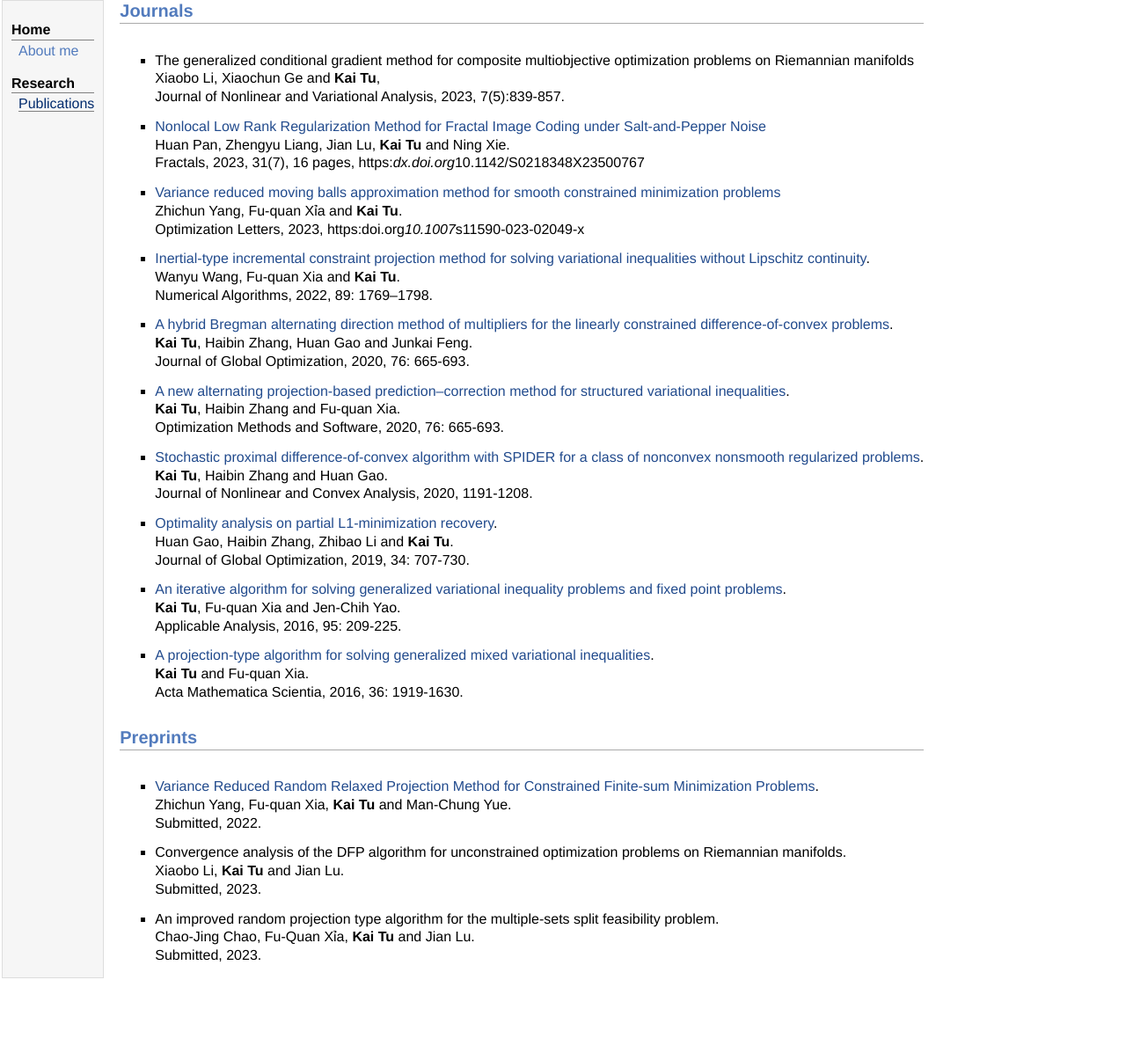
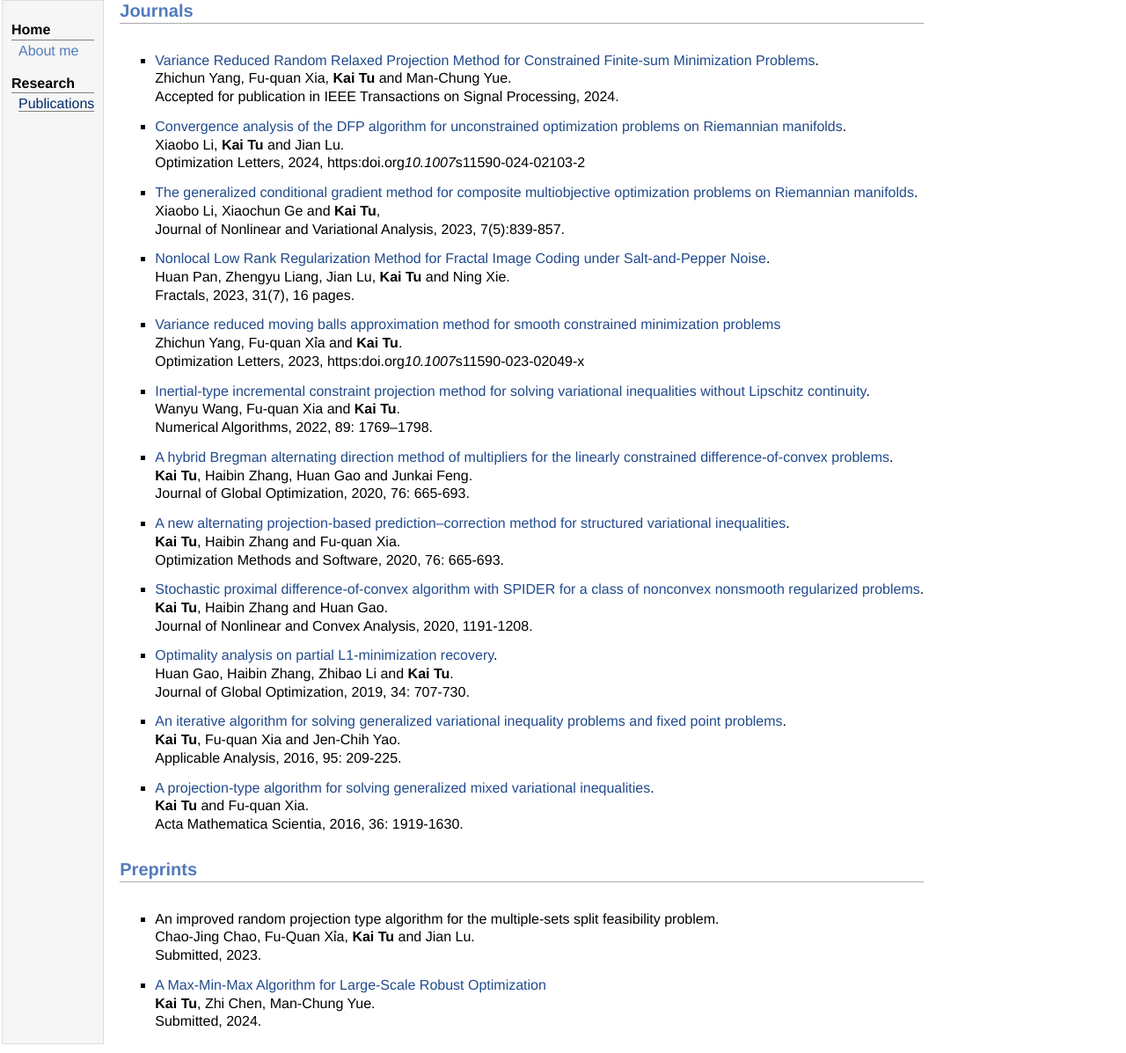
Before and after one commit to kaitu02/kaitu02.github.io, a plain HTML site: page publications.html in a window 1280 px wide. Shown: the part 2-1199 px from the top of the page at 88% size. Before the commit the page ends 1124 px from the top, so only its background shows below. Drawn offline with nearby package versions, Linux system fonts and the light colour scheme; some packages are replaced by stand-ins of ours.

Commit message:
add paper in 2024

```diff
--- a/publications.html
+++ b/publications.html
@@ -30,7 +30,23 @@ MathJax.Hub.Config({
 <p><br />
 </p>
 <ul>
-<li><p>The generalized conditional gradient method for composite multiobjective optimization problems on Riemannian manifolds
+<li><p><a href="https://arxiv.org/pdf/2206.13090.pdf" target=&ldquo;blank&rdquo;>Variance Reduced Random Relaxed Projection Method for Constrained Finite-sum Minimization Problems</a>.
+<br />
+Zhichun Yang, Fu-quan Xia, <b>Kai Tu</b> and Man-Chung Yue.
+<br />  Accepted for publication in IEEE Transactions on Signal Processing, 2024.
+</p>
+</li>
+</ul>
+<ul>
+<li><p><a href="https://doi.org/10.1007/s11590-024-02103-2" target=&ldquo;blank&rdquo;>Convergence analysis of the DFP algorithm for unconstrained optimization problems on Riemannian manifolds</a>.
+<br /> Xiaobo Li, <b>Kai Tu</b> and Jian Lu.
+<br />
+Optimization Letters, 2024, https:<i></i>doi.org<i>10.1007</i>s11590-024-02103-2
+</p>
+</li>
+</ul>
+<ul>
+<li><p><a href="https://jnva.biemdas.com/archives/2074" target=&ldquo;blank&rdquo;>The generalized conditional gradient method for composite multiobjective optimization problems on Riemannian manifolds</a>.
 <br />
 Xiaobo Li, Xiaochun Ge and <b>Kai Tu</b>,
 <br />
@@ -39,11 +55,11 @@ Journal of Nonlinear and Variational Analysis, 2023, 7(5):839-857.
 </li>
 </ul>
 <ul>
-<li><p><a href="https://doi.org/10.1142/S0218348X23500767" target=&ldquo;blank&rdquo;>Nonlocal Low Rank Regularization Method for Fractal Image Coding under Salt-and-Pepper Noise</a>
+<li><p><a href="https://doi.org/10.1142/S0218348X23500767" target=&ldquo;blank&rdquo;>Nonlocal Low Rank Regularization Method for Fractal Image Coding under Salt-and-Pepper Noise</a>.
 <br />
 Huan Pan, Zhengyu Liang, Jian Lu, <b>Kai Tu</b> and Ning Xie.
 <br />
-Fractals, 2023,  31(7), 16 pages,  https:<i></i><i>dx.doi.org</i>10.1142/S0218348X23500767
+Fractals, 2023,  31(7), 16 pages.
 </p>
 </li>
 </ul>
@@ -120,22 +136,6 @@ Acta Mathematica Scientia, 2016, 36: 1919-1630.
 <p><br />
 </p>
 <ul>
-<li><p><a href="https://arxiv.org/pdf/2206.13090.pdf" target=&ldquo;blank&rdquo;>Variance Reduced Random Relaxed Projection Method for Constrained Finite-sum Minimization Problems</a>.
-<br />
-Zhichun Yang, Fu-quan Xia, <b>Kai Tu</b> and Man-Chung Yue.
-<br /> Submitted, 2022.
-</p>
-</li>
-</ul>
-<ul>
-<li><p>Convergence analysis of the DFP algorithm for unconstrained optimization problems on Riemannian manifolds.
-<br /> Xiaobo Li, <b>Kai Tu</b> and Jian Lu.
-<br />
-Submitted, 2023.
-</p>
-</li>
-</ul>
-<ul>
 <li><p>An improved random projection type algorithm for the
 multiple-sets split feasibility problem.
 <br /> Chao-Jing Chao, Fu-Quan Xỉa, <b>Kai Tu</b> and Jian Lu.
@@ -144,6 +144,13 @@ Submitted, 2023.
 </p>
 </li>
 </ul>
+<ul>
+<li><p><a href="https://arxiv.org/pdf/2404.05377.pdf" target=&ldquo;blank&rdquo;>A Max-Min-Max Algorithm for Large-Scale Robust Optimization</a>
+<br /> <b>Kai Tu</b>, Zhi Chen, Man-Chung Yue.
+<br /> Submitted, 2024.
+</p>
+</li>
+</ul>
 </td>
 </tr>
 </table>
```
Also changed, not shown: MENU.html (+1 -1 lines), 2 other files.
